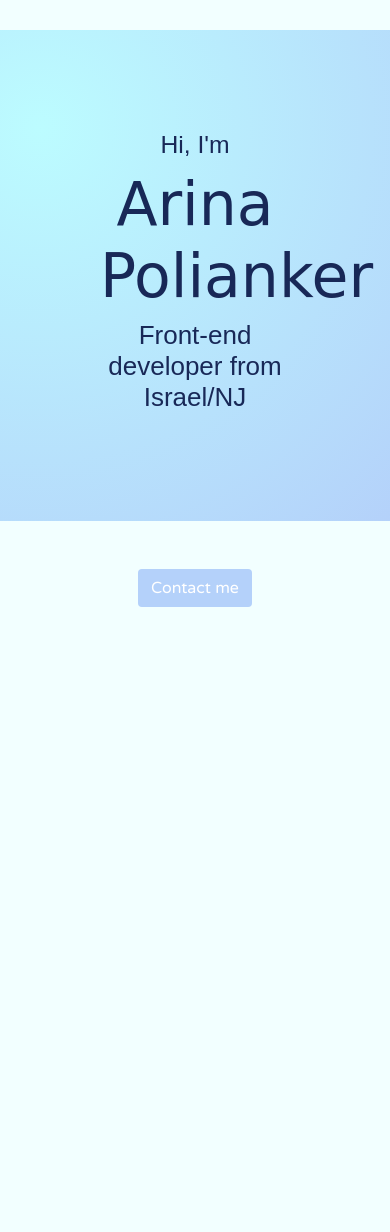
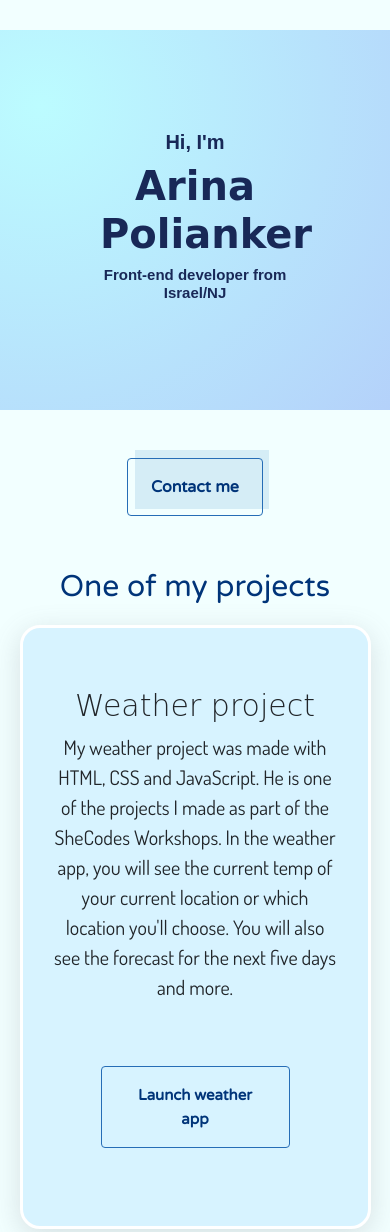
Before and after one commit to arinapolianker/portfolio-project, a plain HTML site: page index.html in a window 390 px wide. Shown: the top 1232 px of the page. Before the commit the page ends 844 px from the top, so only its background shows below. Drawn offline with nearby package versions, Linux system fonts and the light colour scheme; a web font is replaced by a local one.

Commit message:
Homepage project+responsive

```diff
--- a/index.html
+++ b/index.html
@@ -15,7 +15,7 @@
     <link rel="preconnect" href="https://fonts.googleapis.com" />
     <link rel="preconnect" href="https://fonts.gstatic.com" crossorigin />
     <link
-      href="https://fonts.googleapis.com/css2?family=Arima+Madurai:wght@800&family=Balsamiq+Sans&family=Bebas+Neue&family=Corinthia&family=Cuprum&family=Dosis&family=Genos:wght@300&family=Indie+Flower&family=Josefin+Sans:ital,wght@1,300&family=Quicksand:wght@300&family=Roboto+Mono:wght@100&family=Varela+Round&display=swap"
+      href="https://fonts.googleapis.com/css2?family=Arima+Madurai:wght@300;800&family=Balsamiq+Sans&family=Bebas+Neue&family=Corinthia&family=Cuprum&family=Dosis&family=Genos:wght@300&family=Indie+Flower&family=Josefin+Sans:ital,wght@1,300&family=Quicksand:wght@300&family=Roboto+Mono:wght@100&family=Varela+Round&display=swap"
       rel="stylesheet"
     />
     <link rel="stylesheet" href="style.css" />
@@ -32,5 +32,29 @@
       <h3>Front-end developer from Israel/NJ</h3>
     </div>
     <a href="/contact.html" class="btn m-5">Contact me</a>
+    <p class="text-center">One of my projects</p>
+    <div class="container mb-5">
+      <div class="row">
+        <div class="col d-none d-md-block">
+          <img
+            src="/images/weather.png"
+            alt="weather project"
+            class="img-fluid"
+            width="700"
+          />
+        </div>
+        <div class="col">
+          <h1>Weather project</h1>
+          <p>
+            My weather project was made with HTML, CSS and JavaScript. He is one
+            of the projects I made as part of the SheCodes Workshops. In the
+            weather app, you will see the current temp of your current location
+            or which location you'll choose. You will also see the forecast for
+            the next five days and more.
+          </p>
+          <a href="/contact.html" class="btn m-5">Launch weather app</a>
+        </div>
+      </div>
+    </div>
   </body>
 </html>
--- a/style.css
+++ b/style.css
@@ -14,18 +14,116 @@ body {
 }
 h1 {
   font-family: "Arima Madurai", cursive;
-  font-size: 60px;
+  font-size: 70px;
+  font-weight: 800;
 }
 h2,
 h3 {
-  font-family: "Cuprum", sans-serif;
+  font-family: "Poppins", sans-serif;
+  font-weight: 800;
 }
 h3 {
   font-size: 26px;
 }
 .btn {
-  background: rgb(180, 209, 250);
-  color: white;
+  background: rgb(179, 210, 255);
   margin: 40px;
   font-family: "Varela Round", sans-serif;
+  background-color: transparent;
+  border: 1px solid #266db6;
+  box-sizing: border-box;
+  color: #003479;
+  font-size: 16px;
+  font-weight: 700;
+  line-height: 24px;
+  padding: 16px 23px;
+  position: relative;
+  touch-action: manipulation;
 }
+.btn:hover,
+.btn:active {
+  outline: 0;
+}
+
+.btn:hover {
+  background-color: transparent;
+  cursor: pointer;
+}
+
+.btn:before {
+  background-color: #d5edf6;
+  content: "";
+  height: calc(100% + 3px);
+  position: absolute;
+  right: -7px;
+  top: -9px;
+  transition: background-color 300ms ease-in;
+  width: 100%;
+  z-index: -1;
+}
+
+.btn:hover:before {
+  background-color: #81b8f7;
+}
+img {
+  max-width: 700px;
+  border-radius: 10px;
+}
+.container {
+  background-color: rgb(215, 243, 255);
+  border: 3px solid white;
+  border-radius: 20px;
+  padding: 30px;
+  text-align: start;
+  box-shadow: rgba(100, 100, 111, 0.2) 0px 7px 29px 0px;
+  max-width: 60%;
+}
+.text-center {
+  font-family: "Varela Round", sans-serif;
+  font-size: 30px;
+  color: #003479;
+}
+.container h1 {
+  font-size: 40px;
+  font-weight: 300;
+  margin-top: 30px;
+}
+.container p {
+  font-family: "Dosis", sans-serif;
+  font-size: 20px;
+}
+@media (max-width: 1270px) {
+  .container {
+    max-width: 80%;
+  }
+}
+@media (max-width: 960px) {
+  .container {
+    max-width: 90%;
+  }
+}
+@media (max-width: 768px) {
+  .container {
+    text-align: center;
+  }
+}
+@media (max-width: 500px) {
+  h1 {
+    font-size: 40px;
+  }
+  h2 {
+    font-size: 20px;
+  }
+  h3 {
+    font-size: 15px;
+  }
+  .container h1 {
+    font-size: 30px;
+  }
+  .container p {
+    font-size: 20px;
+  }
+  .container a {
+    font-size: 15px;
+  }
+}
```
Also changed, not shown: images/weather.png (added).
